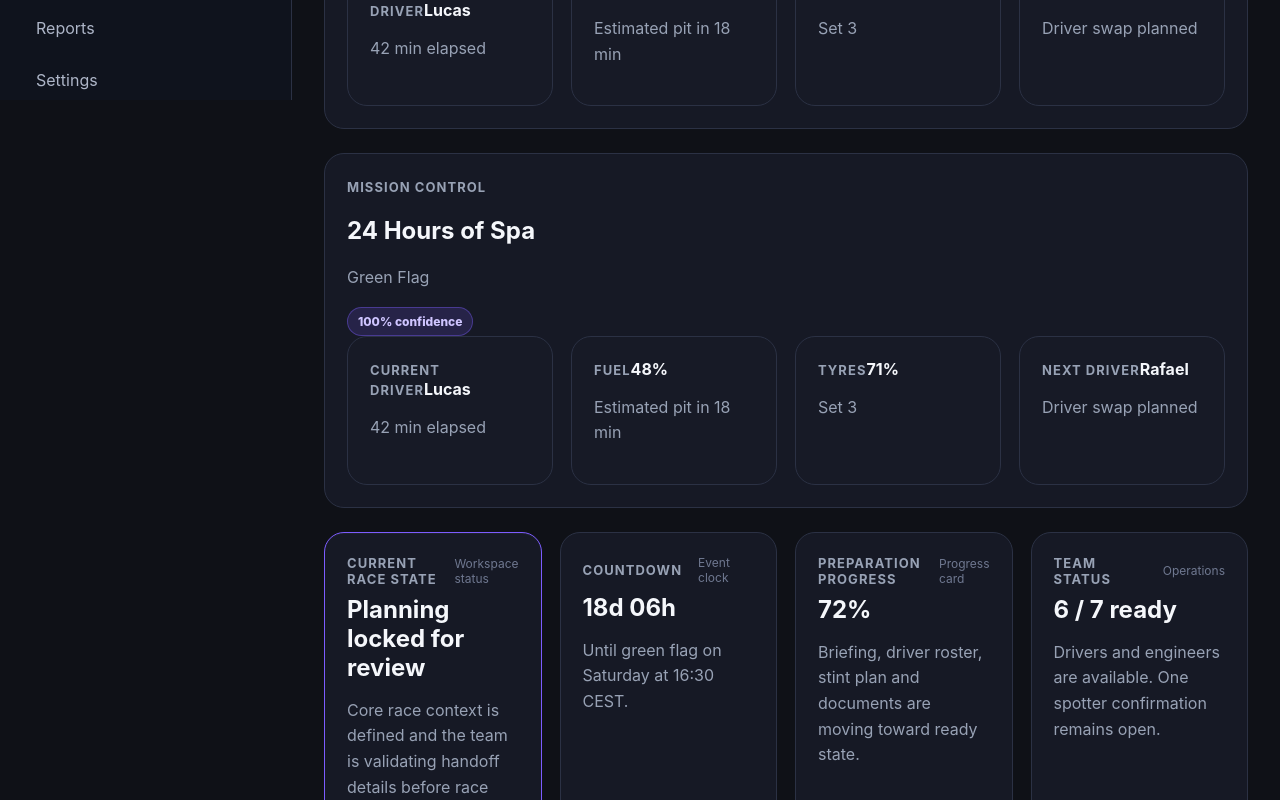
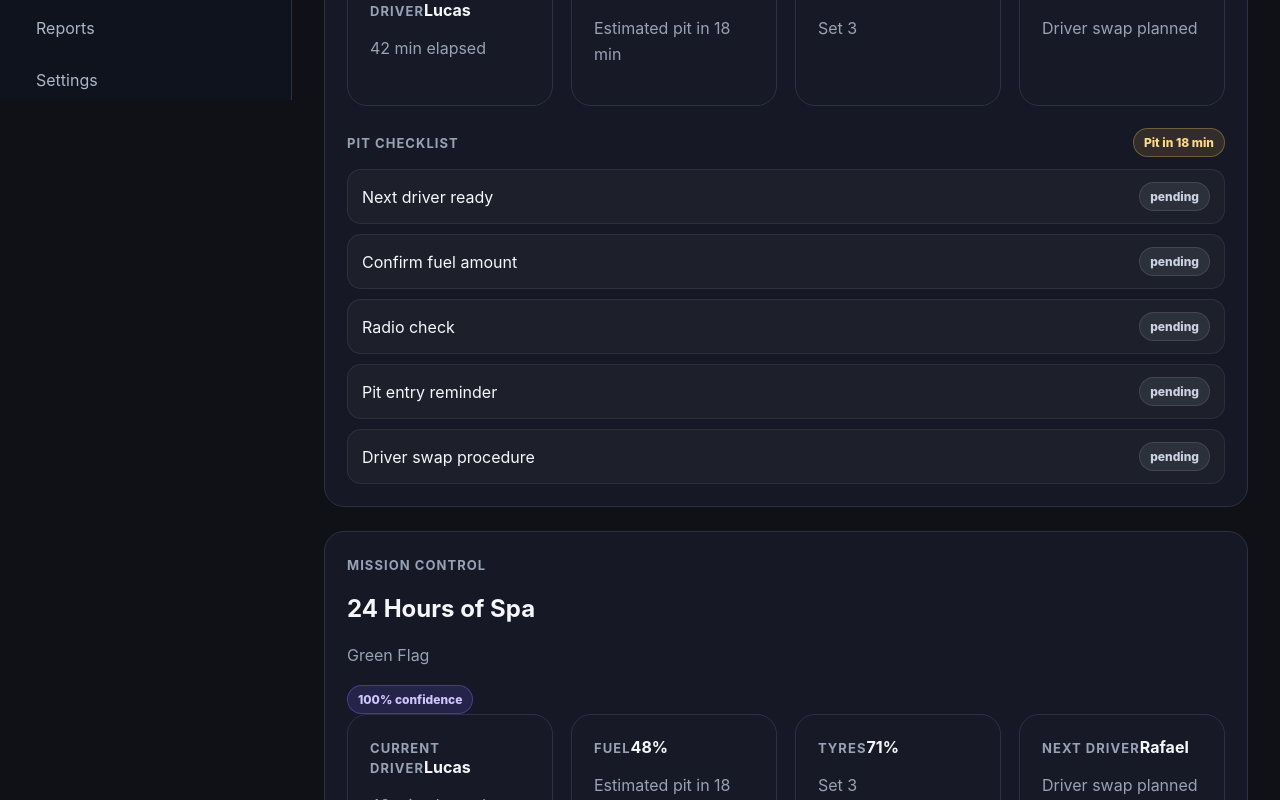
Before and after one commit to Parkts310120/EnduranceEngineer, a React app in the folder frontend/: page /workspaces/spa-24h in a window 1280 px wide. Shown: the part 700-1500 px from the top of the page. Built offline with nearby package versions, Linux system fonts and the light colour scheme; the HTML template or start-up script is replaced by a standard one.

Commit message:
Add pit stop operational checklist

```diff
--- a/frontend/src/features/workspace/components/RaceStatusPanel.jsx
+++ b/frontend/src/features/workspace/components/RaceStatusPanel.jsx
@@ -41,6 +41,24 @@
           <p>Driver swap planned</p>
         </Card>
       </div>
+
+      <div className="pit-checklist-panel">
+        <div className="pit-checklist-panel__header">
+          <span className="eyebrow">Pit Checklist</span>
+          <Badge tone="warning">Pit in {raceControl.currentStint.expectedPit}</Badge>
+        </div>
+
+        <div className="pit-checklist-list">
+          {raceControl.pitChecklist.map((item) => (
+            <div className="pit-checklist-item" key={item.id}>
+              <span>{item.label}</span>
+              <Badge tone={item.status === 'done' ? 'success' : 'neutral'}>
+                {item.status}
+              </Badge>
+            </div>
+          ))}
+        </div>
+      </div>
     </Card>
   )
 }
--- a/frontend/src/features/workspace/services/raceControlService.js
+++ b/frontend/src/features/workspace/services/raceControlService.js
@@ -33,6 +33,7 @@
     },
 
     pitStop: state.pitWindow.service,
+    pitChecklist: state.pitWindow.checklist,
 
     alerts: [
       {
--- a/frontend/src/features/workspace/services/raceStateService.js
+++ b/frontend/src/features/workspace/services/raceStateService.js
@@ -31,6 +31,13 @@
         driverSwap: true,
         repair: false,
       },
+      checklist: [
+        { id: 'driver-ready', label: 'Next driver ready', status: 'pending' },
+        { id: 'fuel-call', label: 'Confirm fuel amount', status: 'pending' },
+        { id: 'radio-check', label: 'Radio check', status: 'pending' },
+        { id: 'pit-entry', label: 'Pit entry reminder', status: 'pending' },
+        { id: 'driver-swap', label: 'Driver swap procedure', status: 'pending' },
+      ],
     },
   }
 }
```
